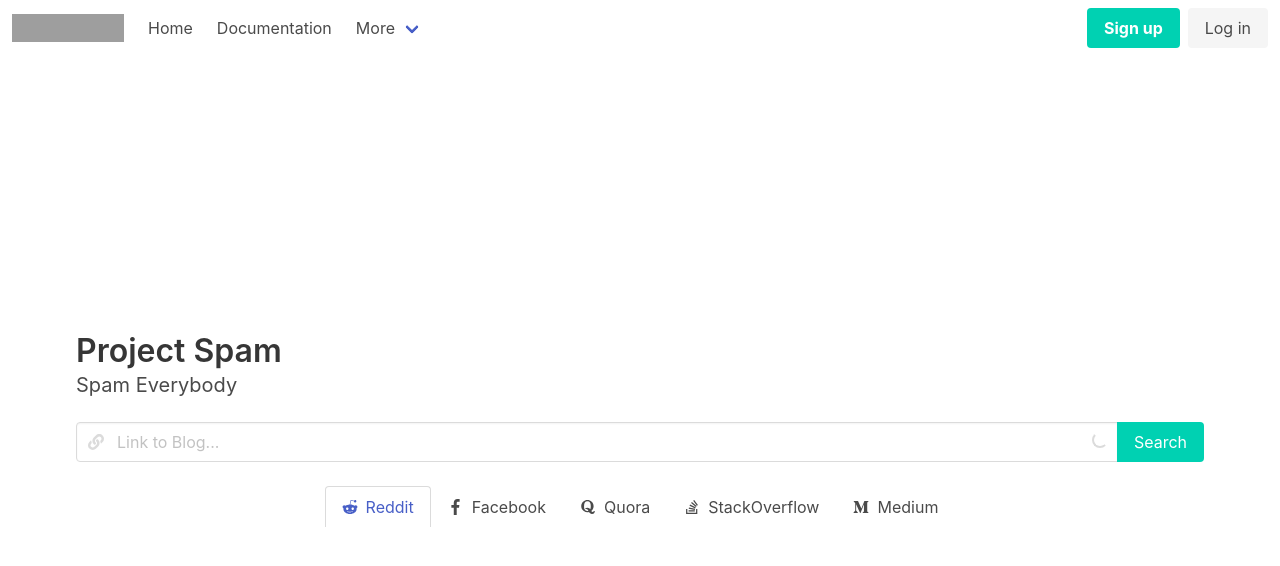
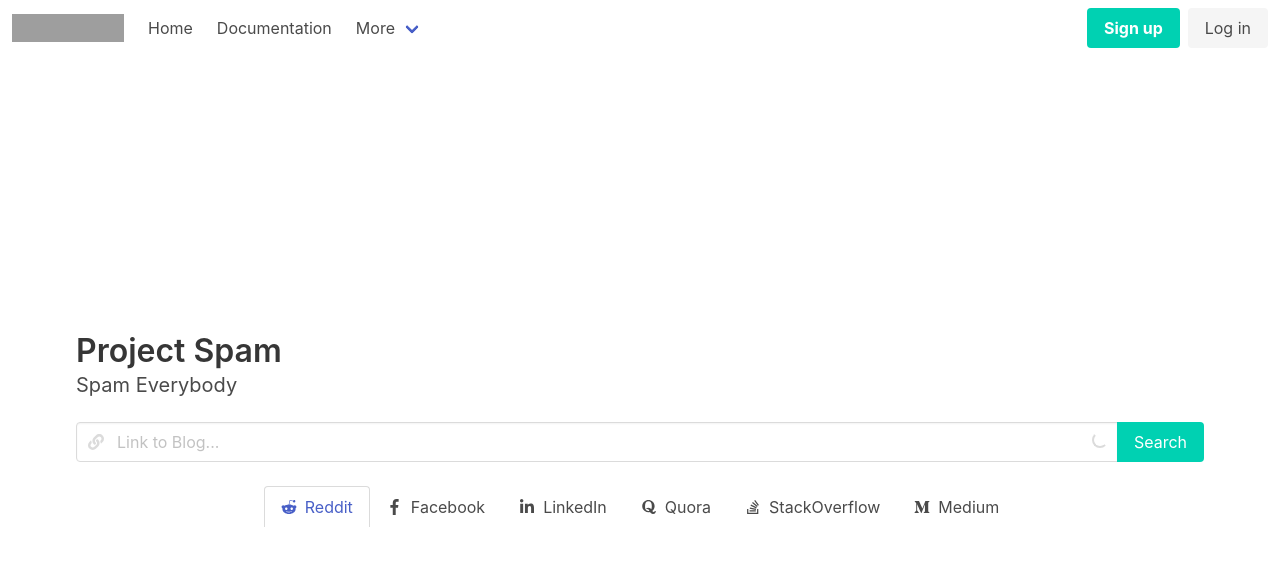
Before and after one commit to nirnejak/content-promotion-app, a Vue app: page / in a window 1280 px wide. Shown: the top 566 px of the page. Built offline with nearby package versions, Linux system fonts and the light colour scheme; grey boxes are pictures that could not be loaded.

Commit message:
Tabs Connected with Data

```diff
--- /dev/null
+++ b/src/components/Tabs.vue
@@ -0,0 +1,80 @@
+<template>
+  <div class="row">
+    <div class="column">
+      <div class="tabs is-boxed is-centered">
+        <ul>
+          <li :class="{'is-active': activeTab === 'reddit'}" @click="$emit('changeTab', 'reddit')">
+            <a>
+              <span class="icon is-small">
+                <i class="fab fa-reddit-alien" aria-hidden="true" />
+              </span>
+              <span>Reddit</span>
+            </a>
+          </li>
+          <li
+            :class="{'is-active': activeTab === 'facebook'}"
+            @click="$emit('changeTab', 'facebook')"
+          >
+            <a>
+              <span class="icon is-small">
+                <i class="fab fa-facebook-f" aria-hidden="true" />
+              </span>
+              <span>Facebook</span>
+            </a>
+          </li>
+          <li
+            :class="{'is-active': activeTab === 'linkedin'}"
+            @click="$emit('changeTab', 'linkedin')"
+          >
+            <a>
+              <span class="icon is-small">
+                <i class="fab fa-linkedin-in" aria-hidden="true" />
+              </span>
+              <span>LinkedIn</span>
+            </a>
+          </li>
+          <li :class="{'is-active': activeTab === 'quora'}" @click="$emit('changeTab', 'quora')">
+            <a>
+              <span class="icon is-small">
+                <i class="fab fa-quora" aria-hidden="true" />
+              </span>
+              <span>Quora</span>
+            </a>
+          </li>
+          <li
+            :class="{'is-active': activeTab === 'stackoverflow'}"
+            @click="$emit('changeTab', 'stackoverflow')"
+          >
+            <a>
+              <span class="icon is-small">
+                <i class="fab fa-stack-overflow" aria-hidden="true" />
+              </span>
+              <span>StackOverflow</span>
+            </a>
+          </li>
+          <li :class="{'is-active': activeTab === 'medium'}" @click="$emit('changeTab', 'medium')">
+            <a>
+              <span class="icon is-small">
+                <i class="fab fa-medium-m" aria-hidden="true" />
+              </span>
+              <span>Medium</span>
+            </a>
+          </li>
+        </ul>
+      </div>
+    </div>
+  </div>
+</template>
+
+<script>
+export default {
+  name: "Tabs",
+  props: ["activeTab"],
+  created() {
+    console.log(this.activeTab);
+  }
+};
+</script>
+
+<style>
+</style>
--- a/src/views/Home.vue
+++ b/src/views/Home.vue
@@ -21,62 +21,27 @@
             </div>
           </div>
         </div>
-        <div class="row">
-          <div class="column">
-            <div class="tabs is-boxed is-centered">
-              <ul>
-                <li class="is-active">
-                  <a>
-                    <span class="icon is-small">
-                      <i class="fab fa-reddit-alien" aria-hidden="true" />
-                    </span>
-                    <span>Reddit</span>
-                  </a>
-                </li>
-                <li>
-                  <a>
-                    <span class="icon is-small">
-                      <i class="fab fa-facebook-f" aria-hidden="true" />
-                    </span>
-                    <span>Facebook</span>
-                  </a>
-                </li>
-                <li>
-                  <a>
-                    <span class="icon is-small">
-                      <i class="fab fa-quora" aria-hidden="true" />
-                    </span>
-                    <span>Quora</span>
-                  </a>
-                </li>
-                <li>
-                  <a>
-                    <span class="icon is-small">
-                      <i class="fab fa-stack-overflow" aria-hidden="true" />
-                    </span>
-                    <span>StackOverflow</span>
-                  </a>
-                </li>
-                <li>
-                  <a>
-                    <span class="icon is-small">
-                      <i class="fab fa-medium-m" aria-hidden="true" />
-                    </span>
-                    <span>Medium</span>
-                  </a>
-                </li>
-              </ul>
-            </div>
-          </div>
-        </div>
+        <Tabs @changeTab="changeTab" :activeTab="activeTab" />
       </div>
     </div>
   </section>
 </template>
 
 <script>
+import Tabs from "../components/Tabs";
+
 export default {
   name: "home",
-  components: {}
+  components: { Tabs },
+  data() {
+    return {
+      activeTab: "reddit"
+    };
+  },
+  methods: {
+    changeTab(tabName) {
+      this.activeTab = tabName;
+    }
+  }
 };
 </script>
```
